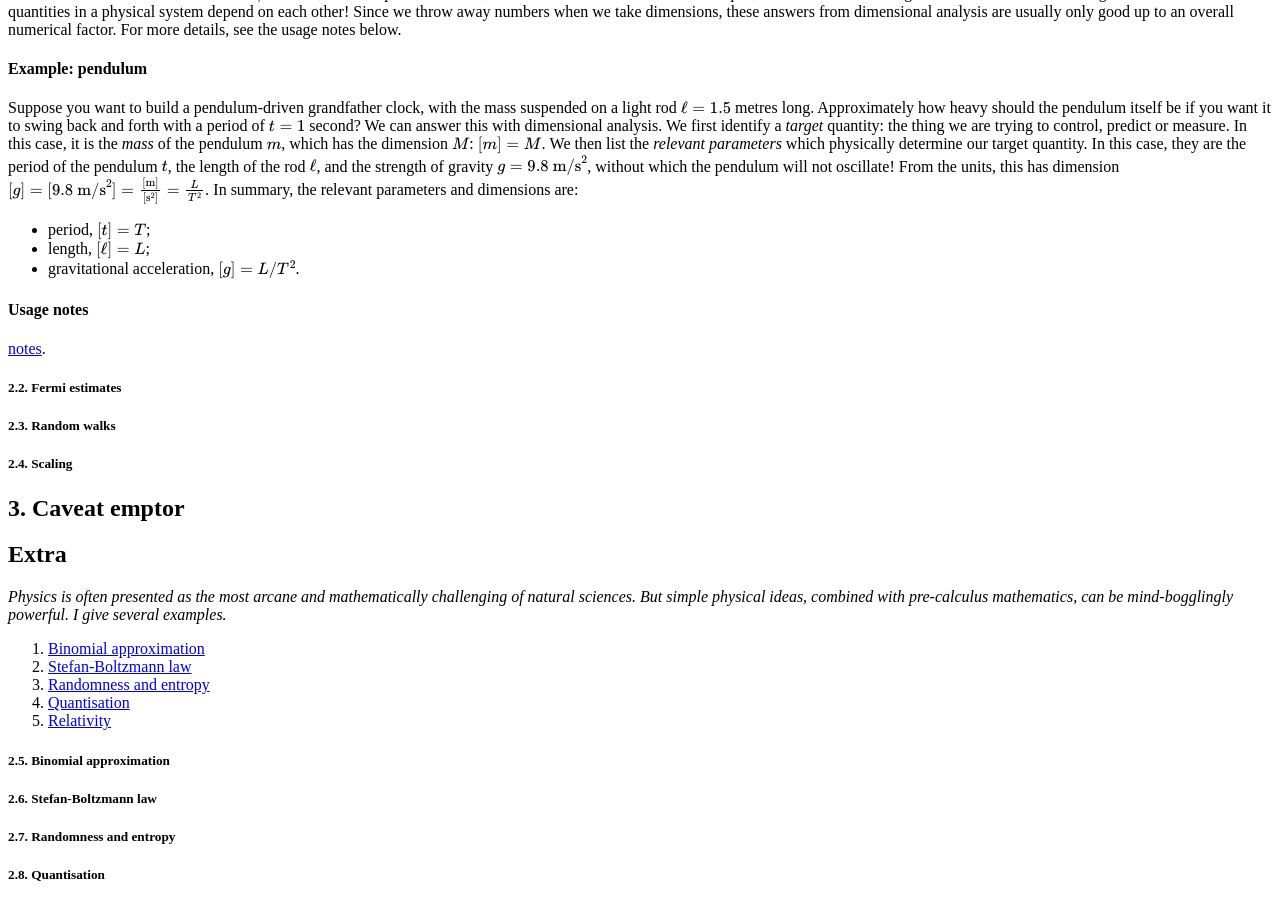
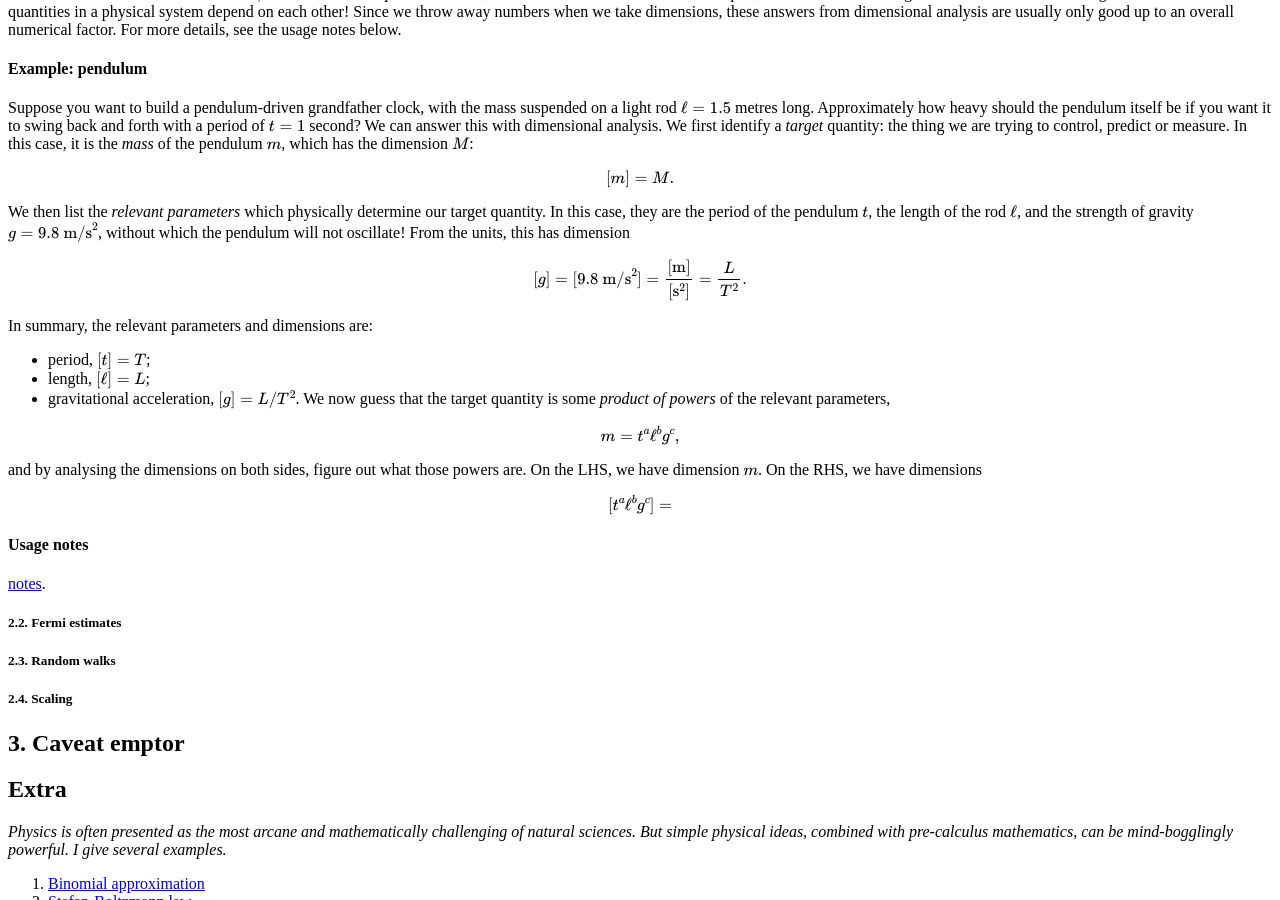
Before and after one commit to hapax/hapax.github.io, a Jekyll site: the page built from assets/simple-physics.md, in a window 1280 px wide and 900 px high, scrolled down 1594 px. Built offline with Jekyll 4.4.1, drawn with Linux system fonts in a browser that asks for light colours; our own code applies the rules of GitHub Pages for plain Markdown files; formulas are drawn with MathJax 3; a script that is not in the unit is left out.

Commit message:
Update simple-physics.md

```diff
--- a/assets/simple-physics.md
+++ b/assets/simple-physics.md
@@ -139,22 +139,43 @@ We first identify a *target* quantity: the thing we are trying to
 control, predict or measure.
 In this case, it is the *mass* of the pendulum $m$, which has the
 dimension $M$:
+
 $$
 [m] = M.
 $$
+
 We then list the *relevant parameters* which physically determine our
 target quantity.
 In this case, they are the period of the pendulum $t$, the length of the
 rod $\ell$, and the strength of gravity $g = 9.8 \text{ m/s}^2$, without
 which the pendulum will not oscillate!
 From the units, this has dimension
+
 $$
 [g] = [9.8 \text{ m/s}^2] = \frac{[\text{m}]}{[\text{s}^2]} = \frac{L}{T^2}.
 $$
+
 In summary, the relevant parameters and dimensions are:
 - period, $[t] = T$;
 - length, $[\ell] = L$;
 - gravitational acceleration, $[g] = L/T^2$.
+We now guess that the target quantity is some *product of powers* of
+the relevant parameters,
+
+$$
+m = t^a \ell^b g^c,
+$$
+
+and by analysing the dimensions on both sides, figure out
+what those powers are.
+On the LHS, we have dimension $m$.
+On the RHS, we have dimensions
+
+$$
+\begin{align*}
+[t^a \ell^b g^c] & =
+\end{align*}
+$$
 
 #### Usage notes
 
```
